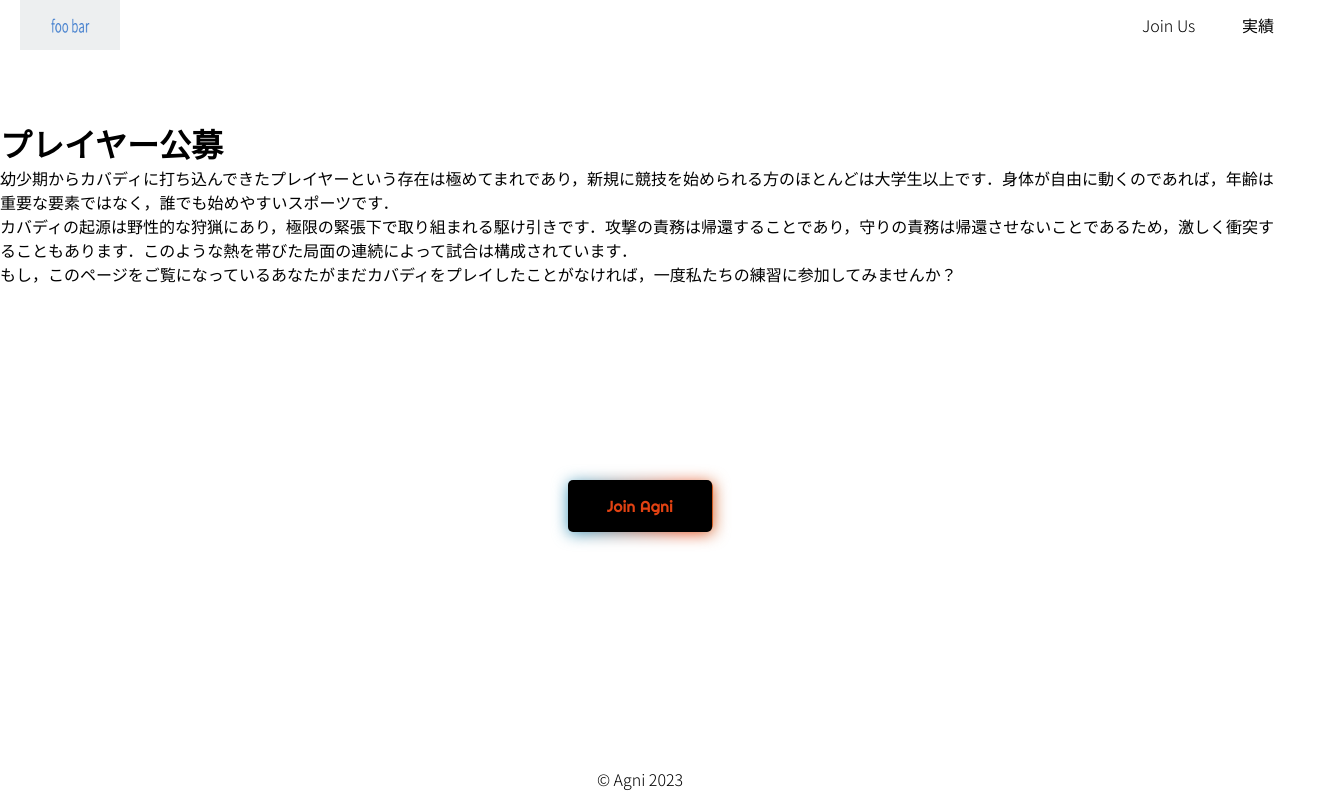
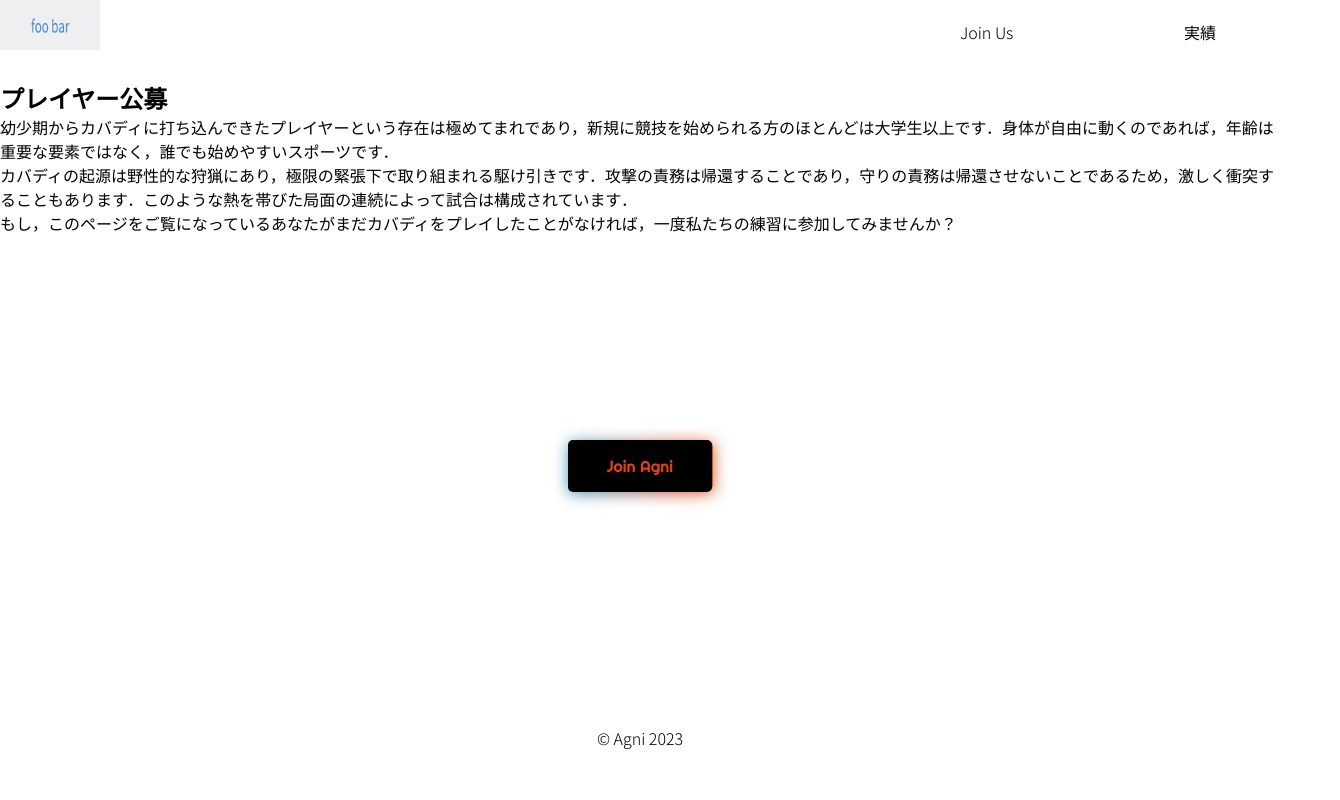
Before and after one commit to kustham/nigiri, a Next.js app: page /recruit in a window 1280 px wide. Shown: the whole page, 1340 px wide, since content can reach past the window. Built offline with nearby package versions, Linux system fonts and the light colour scheme.

Commit message:
🚧: wip

```diff
--- a/app/_components/sign.tsx
+++ b/app/_components/sign.tsx
@@ -9,9 +9,9 @@ const yujiMai = Yuji_Mai({
 const SignBoard = () => {
     return (
         <section className={styles.signSection}>
-            <div className={styles.teamName}>
-                <div className={`${styles.teamA} ${yujiMai.className}`}>阿</div>
-                <div className={`${styles.teamGni} ${yujiMai.className}`}>國</div>
+            <div className={`${styles.teamName} ${yujiMai.className}`}>阿國</div>
+            <div className={styles.videoWrapper}>
+                <video src='/back-fire.mp4' muted style={{ height: '100%', width: '100%' }} autoPlay playsInline loop />
             </div>
         </section>
     )
--- /dev/null
+++ b/app/recruit/layout.tsx
@@ -0,0 +1,9 @@
+import recruitStyle from '@/styles/recruit/recruit.module.scss'
+
+export const metadata = {
+    title: 'Join Us',
+}
+
+export default function RootLayout({ children }: { children: React.ReactNode }) {
+    return <section className={recruitStyle.recruitSection}>{children}</section>
+}
--- a/app/recruit/page.tsx
+++ b/app/recruit/page.tsx
@@ -1,5 +1,5 @@
 'use client'
-import recruitStyle from '@/styles/components/recruit.module.scss'
+import recruitStyle from '@/styles/recruit/recruit.module.scss'
 import { NextPage } from 'next'
 import { Righteous } from 'next/font/google'
 
@@ -11,7 +11,7 @@ const righteous = Righteous({
 //TODO:ボタンクリック時に挙動欲しい
 const RecruitPage: NextPage = () => {
     return (
-        <main className={recruitStyle.recruitSection}>
+        <>
             <div className={recruitStyle.message}>
                 <h1>プレイヤー公募</h1>
                 <p>
@@ -30,7 +30,7 @@ const RecruitPage: NextPage = () => {
                     Join Agni
                 </button>
             </div>
-        </main>
+        </>
     )
 }
 
--- a/app/styles/components/header.module.scss
+++ b/app/styles/components/header.module.scss
@@ -3,7 +3,6 @@
   width: 100%;
   z-index: 999;
   text-align: center;
-  padding: 20px;
 }
 
 .agniHeader.UpMove {
@@ -23,7 +22,8 @@
 .navMenu {
   display: flex;
   justify-content: space-between;
-  width: 10%;
-  padding-right: 5%;
-  margin-top: 1%;
+  width: 20%;
+  text-align:center;
+  padding:20px 0;
+  margin-right: 5%;
 }
```
Also changed, not shown: app/styles/components/sign.module.scss (+6 -11 lines), app/styles/recruit/recruit.module.scss (renamed from app/styles/components/recruit.module.scss).
